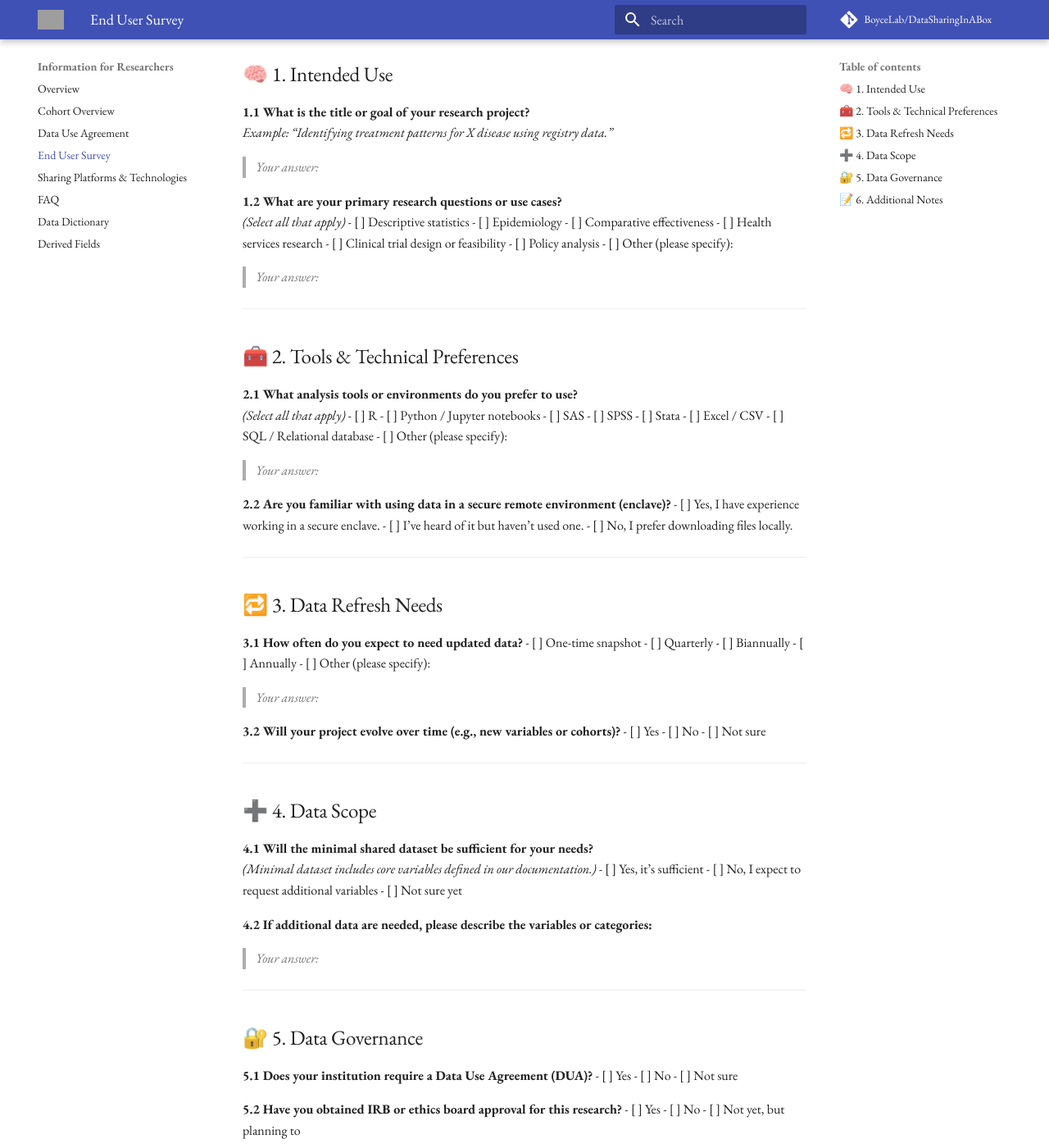
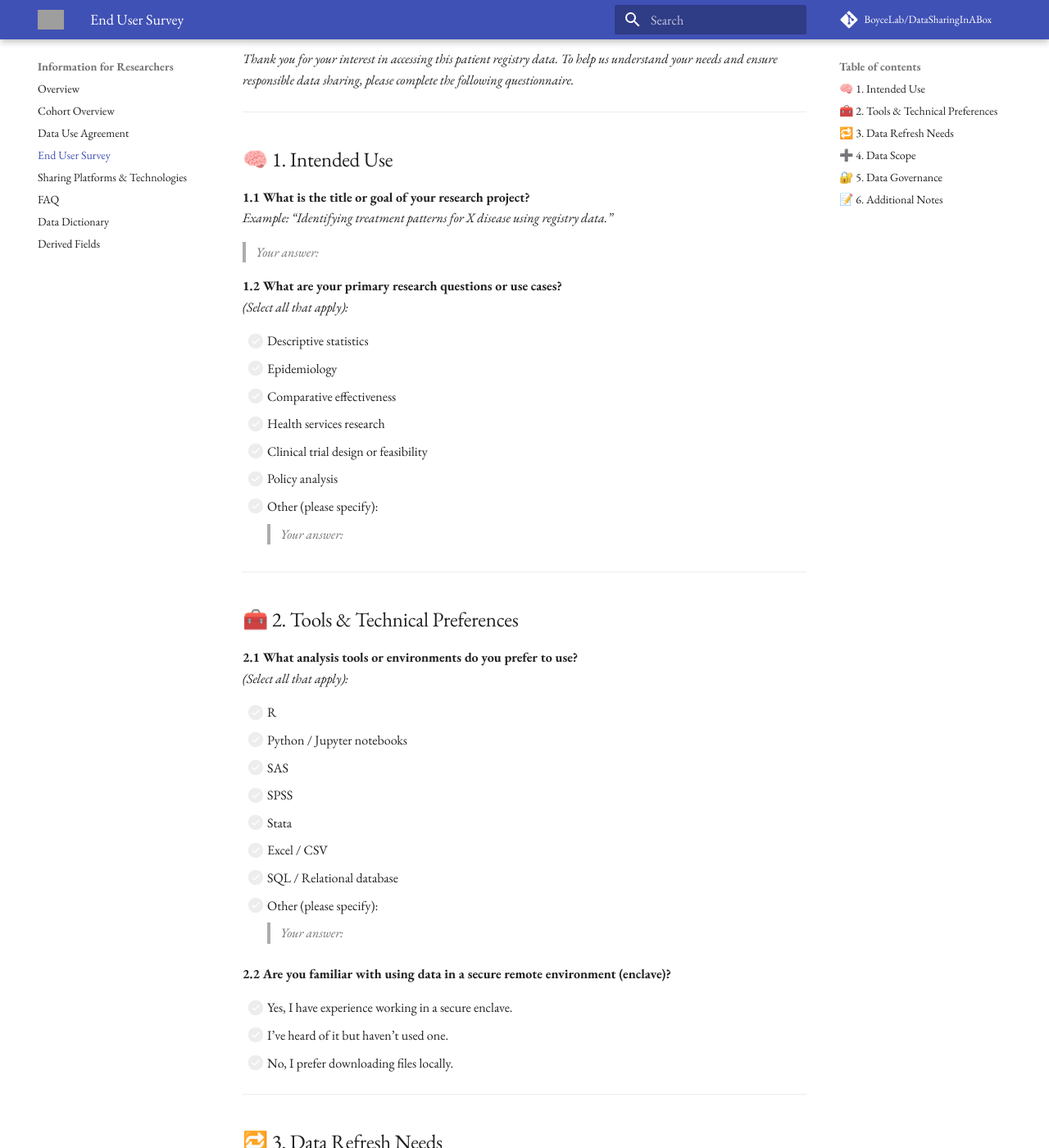
Before and after one commit to BoyceLab/DataSharingInABox, an MkDocs documentation site: the page built from docs/survey.md, in a window 1280 px wide and 1400 px high, scrolled down 272 px. Shown: the whole window at 82% size. Built offline with MkDocs 1.6.1 and Material for MkDocs 9.7.7, drawn with Linux system fonts in a browser that asks for light colours; comment, search, counter and statistics services are not loaded; some of the changed text lies outside the part shown; grey boxes are pictures that could not be loaded.

Commit message:
Update survey.md

```diff
--- a/docs/survey.md
+++ b/docs/survey.md
@@ -1,4 +1,7 @@
 # 📋 Registry Data Access User Survey
+
+!!! warning "Disclaimer"
+    This is sample content only. Please consult your IRB or data governance committee before using this form in a live environment.
 
 *Thank you for your interest in accessing this patient registry data. To help us understand your needs and ensure responsible data sharing, please complete the following questionnaire.*
 
@@ -11,7 +14,8 @@
 > _Your answer:_
 
 **1.2 What are your primary research questions or use cases?**
-_(Select all that apply)_
+_(Select all that apply):_
+
 - [ ] Descriptive statistics
 - [ ] Epidemiology
 - [ ] Comparative effectiveness
@@ -26,7 +30,8 @@
 ## 🧰 2. Tools & Technical Preferences
 
 **2.1 What analysis tools or environments do you prefer to use?**
-_(Select all that apply)_
+_(Select all that apply):_
+
 - [ ] R
 - [ ] Python / Jupyter notebooks
 - [ ] SAS
@@ -38,6 +43,7 @@
 > _Your answer:_
 
 **2.2 Are you familiar with using data in a secure remote environment (enclave)?**
+
 - [ ] Yes, I have experience working in a secure enclave.
 - [ ] I’ve heard of it but haven’t used one.
 - [ ] No, I prefer downloading files locally.
@@ -47,6 +53,7 @@
 ## 🔁 3. Data Refresh Needs
 
 **3.1 How often do you expect to need updated data?**
+
 - [ ] One-time snapshot
 - [ ] Quarterly
 - [ ] Biannually
@@ -55,6 +62,7 @@
 > _Your answer:_
 
 **3.2 Will your project evolve over time (e.g., new variables or cohorts)?**
+
 - [ ] Yes
 - [ ] No
 - [ ] Not sure
@@ -65,6 +73,7 @@
 
 **4.1 Will the minimal shared dataset be sufficient for your needs?**
 _(Minimal dataset includes core variables defined in our documentation.)_
+
 - [ ] Yes, it’s sufficient
 - [ ] No, I expect to request additional variables
 - [ ] Not sure yet
@@ -77,11 +86,13 @@
 ## 🔐 5. Data Governance
 
 **5.1 Does your institution require a Data Use Agreement (DUA)?**
+
 - [ ] Yes
 - [ ] No
 - [ ] Not sure
 
 **5.2 Have you obtained IRB or ethics board approval for this research?**
+
 - [ ] Yes
 - [ ] No
 - [ ] Not yet, but planning to
```
